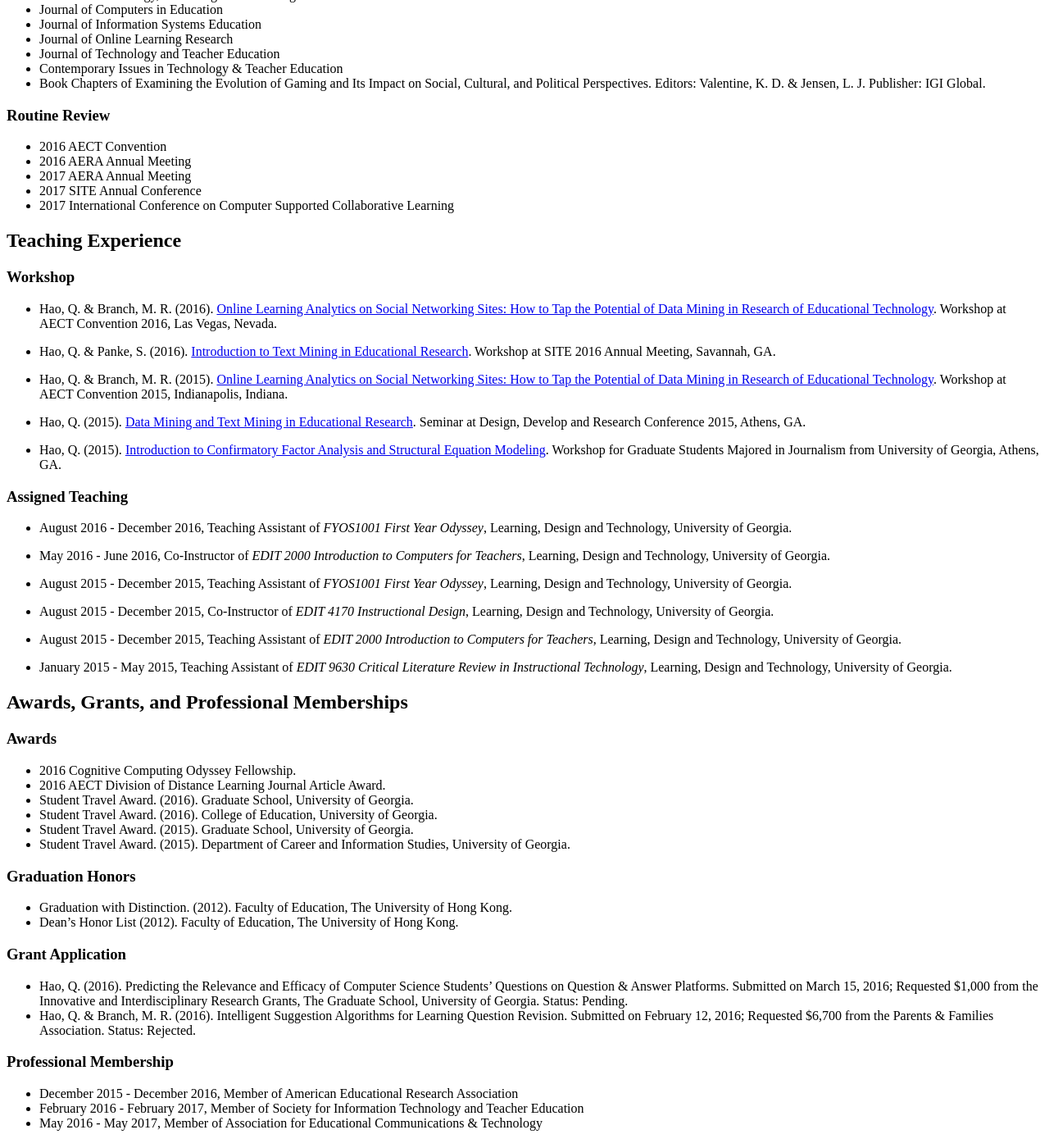
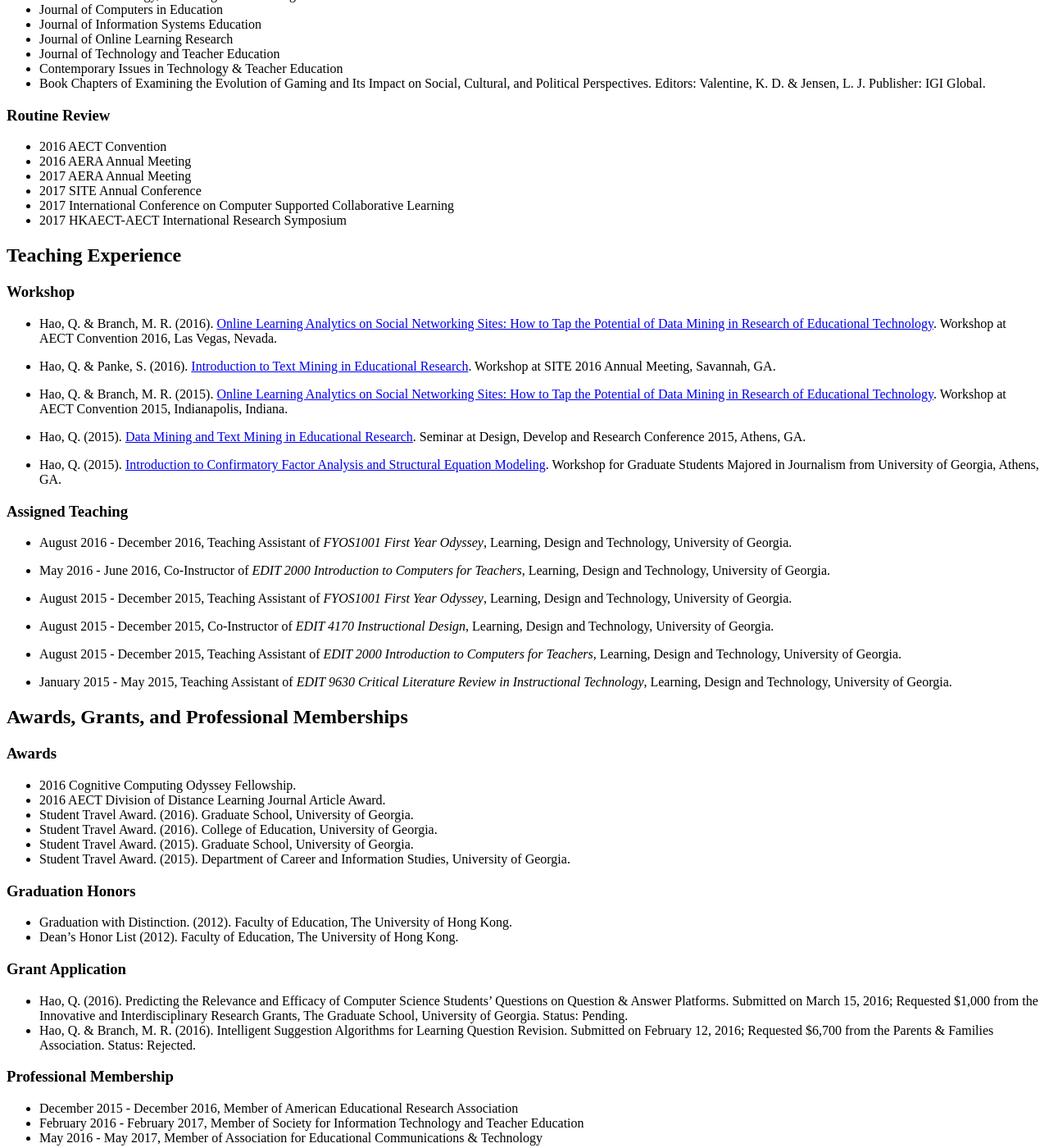
Before and after one commit to Neo-Hao/neo-hao.github.io, a Jekyll site: the page built from cv.md, in a window 1280 px wide and 1400 px high, scrolled down 2010 px. Shown: the whole window at 82% size. Built offline with Jekyll 4.4.1, drawn with Linux system fonts in a browser that asks for light colours; nearby versions of some CDN libraries; some of the changed text lies outside the part shown.

Commit message:
udpate cv

```diff
--- a/cv.md
+++ b/cv.md
@@ -98,6 +98,7 @@
 * 2017 AERA Annual Meeting
 * 2017 SITE Annual Conference
 * 2017 International Conference on Computer Supported Collaborative Learning
+* 2017 HKAECT-AECT International Research Symposium
 
 ## Teaching Experience
 
@@ -164,6 +165,7 @@
 ### Conference Committee Membership
 
 * IEEE Maker Track Program Committee of 17th IEEE International Conference on Advanced Learning Technologies 2017
+* Program Committee Member of 2017 HKAECT-AECT International Research Symposium
 
 ## Working Experience
 
```
